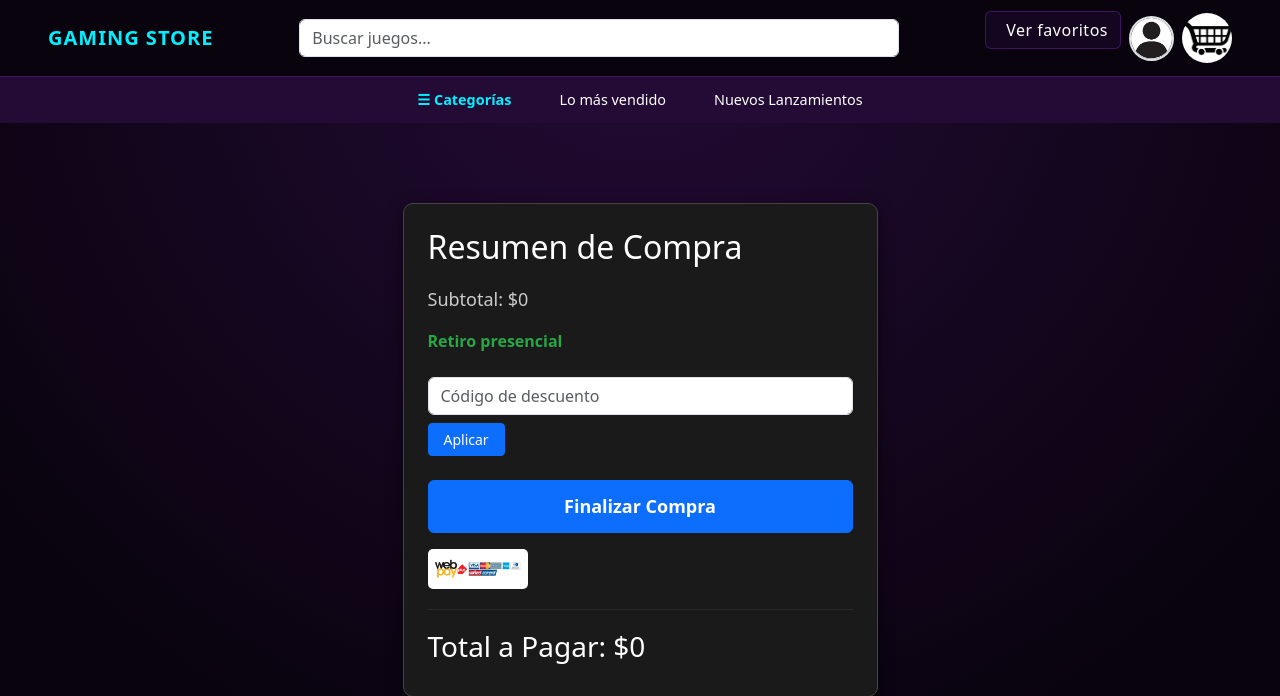
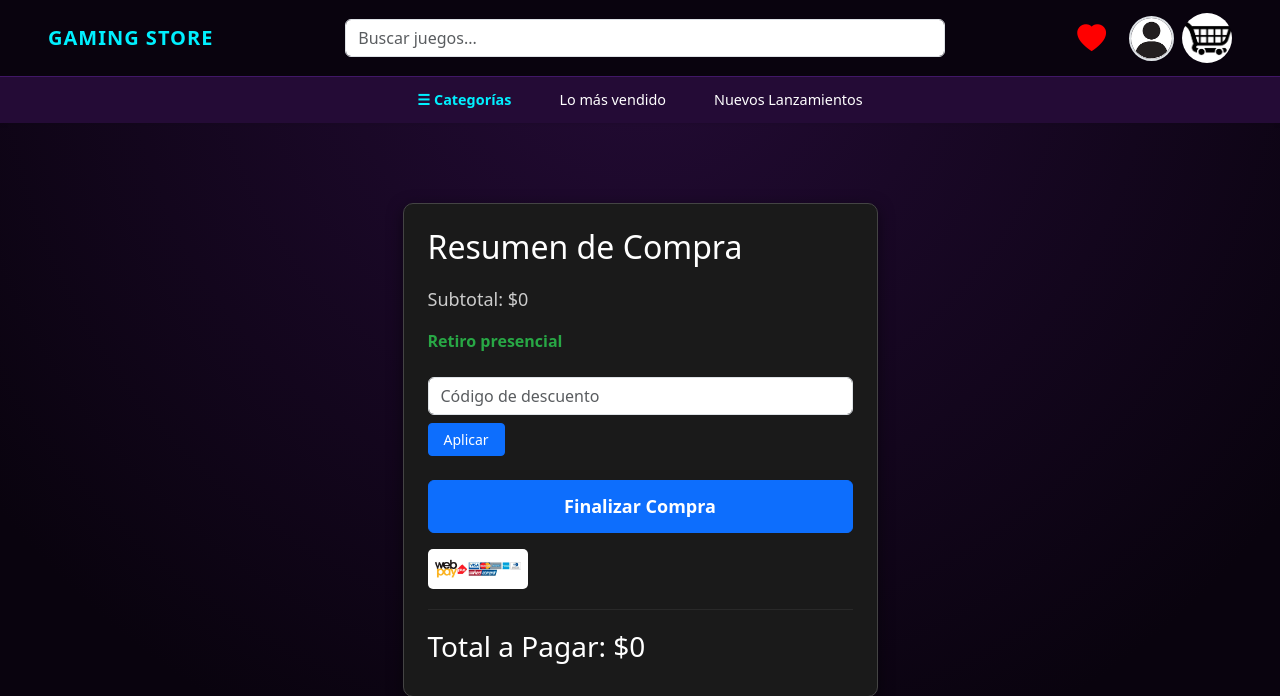
Before and after one commit to renatosoto21/WEB_FINAL, a Django app: page /carrito/pagar/ in a window 1280 px wide. Shown: the top 696 px of the page. Run offline with Django 5.2, Linux system fonts and the light colour scheme; a user stored in the database is signed in; data comes from the database, SQL or seed files in the repository; some libraries are stand-ins or nearby versions.

Commit message:
cambio del logo de favoritos

```diff
--- a/juegos/templates/juegos/base.html
+++ b/juegos/templates/juegos/base.html
@@ -14,7 +14,7 @@
     <script src="https://code.jquery.com/jquery-3.7.0.min.js"></script>
     <script src="https://cdn.datatables.net/1.13.6/js/jquery.dataTables.min.js"></script>
     <script src="https://cdn.datatables.net/1.13.6/js/dataTables.bootstrap5.min.js"></script>
-
+    <link rel="stylesheet" href="https://cdn.jsdelivr.net/npm/bootstrap-icons@1.11.3/font/bootstrap-icons.min.css">
     <style>
         .card-img-top {
             object-fit: cover;
@@ -52,7 +52,10 @@
             <div class="d-flex align-items-center gap-2">
 
                 {% if request.user.is_authenticated %}
-                <a href="{% url 'ver_favoritos' %}" class="btn btn-light d-block mb-3">Ver favoritos</a>
+                <a href="{% url 'ver_favoritos' %}" class="d-flex align-items-center text-decoration-none"
+                    style="margin-right: 15px;">
+                    <i class="bi bi-heart-fill" style="color: red; font-size: 1.8rem;"></i>
+                </a>
                 <a href="{% url 'perfil' %}"
                     class="border border-2 border-color4 rounded-pill d-flex align-items-center justify-content-center"
                     style="width: 45px; height: 45px; overflow: hidden;">
@@ -72,9 +75,11 @@
                 </a>
                 {% else %}
 
-                <a href="{% url 'iniciar_sesion' %}" class="btn text-white d-flex" style="background-color: #3d2b56;">Iniciar
+                <a href="{% url 'iniciar_sesion' %}" class="btn text-white d-flex"
+                    style="background-color: #3d2b56;">Iniciar
                     Sesion</a>
-                <a href="{% url 'registrarse' %}" class="btn text-white d-flex" style="background-color: #3d2b56;">Registrarse</a>
+                <a href="{% url 'registrarse' %}" class="btn text-white d-flex"
+                    style="background-color: #3d2b56;">Registrarse</a>
                 {% endif %}
 
 
```
Lines whose indentation alone changed are shown as unchanged.
